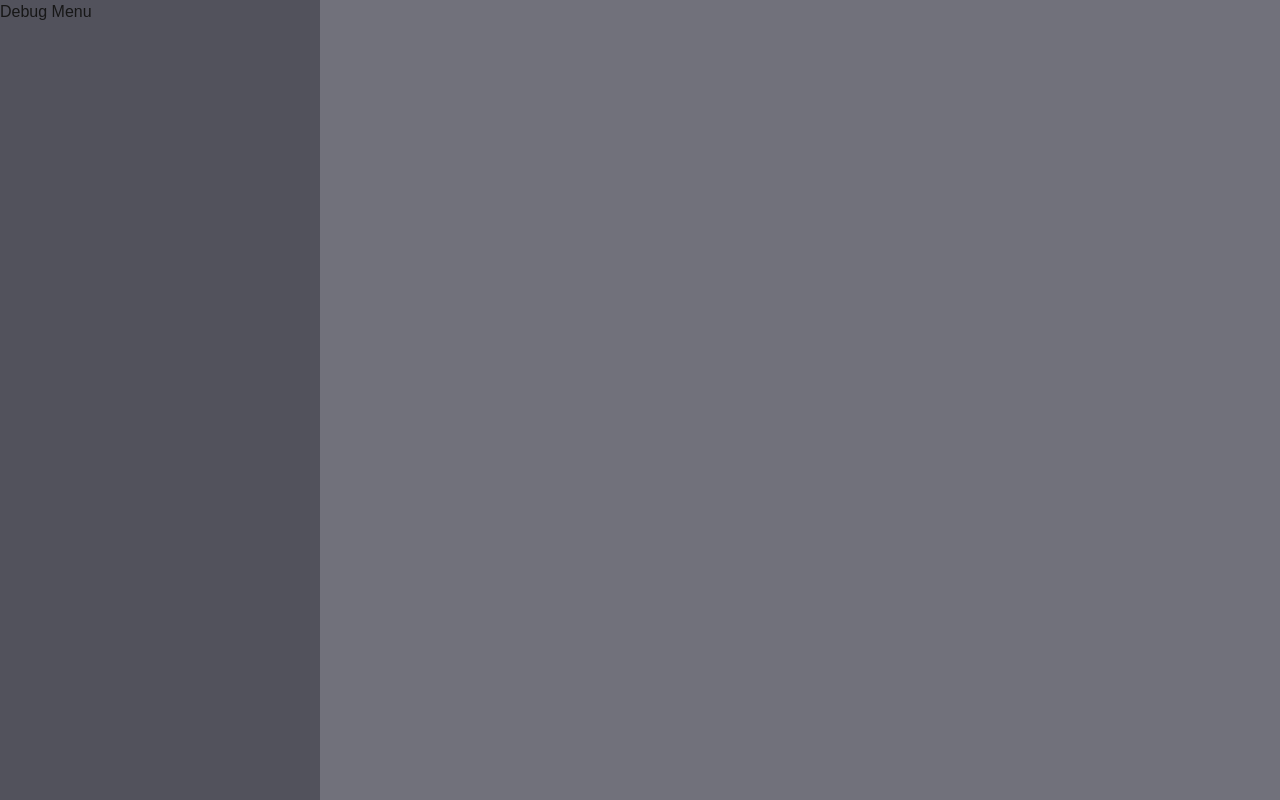
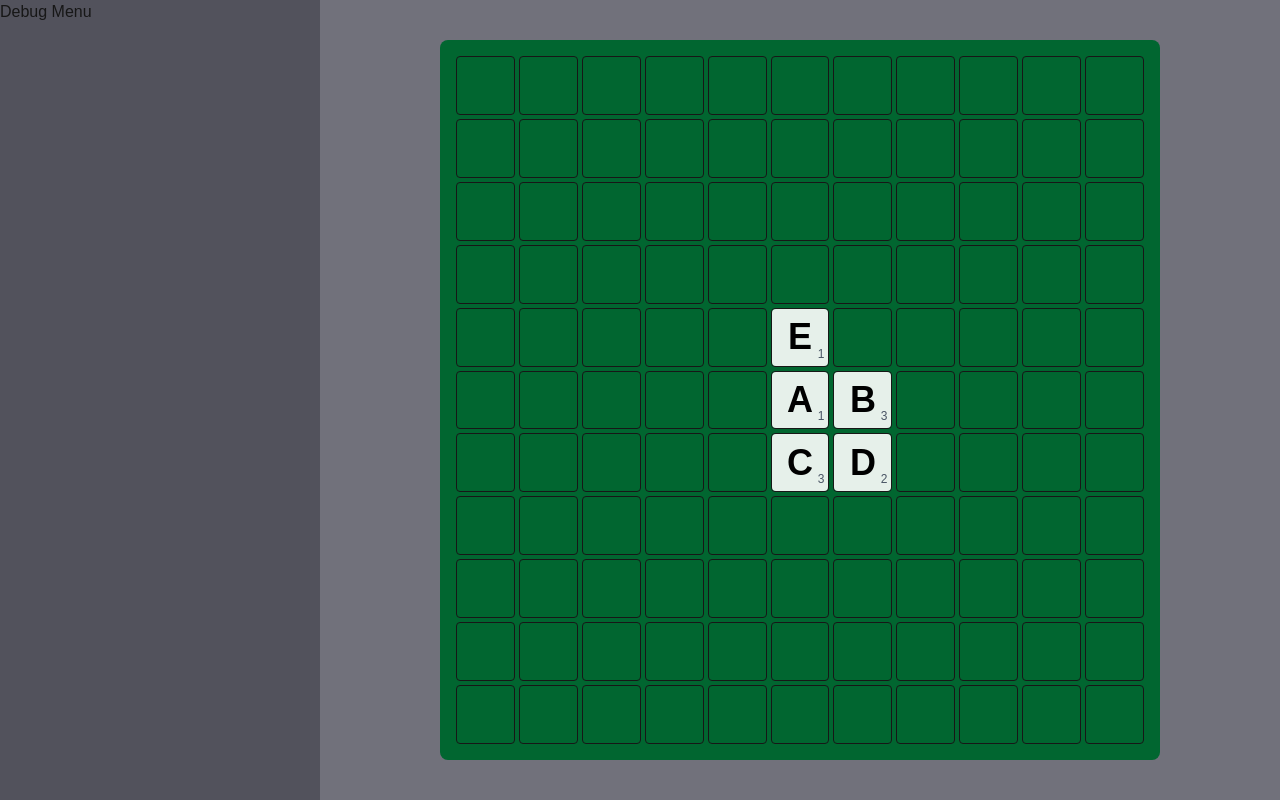
Before and after one commit to atyrode/pad, a Next.js app: page / in a window 1280 px wide. Built offline with nearby package versions, Linux system fonts and the light colour scheme.

Commit message:
feat: implement drag-and-drop functionality with Board component and integrate it into Home layout

```diff
--- a/app/page.tsx
+++ b/app/page.tsx
@@ -1,11 +1,13 @@
 import Tile from "@/src/components/Tile";
 import DebugMenu from "../src/components/DebugMenu";
+import Board from "../src/components/Board";
 
 export default function Home() {
   return (
     <div id="main" className="h-screen w-screen bg-zinc-500 flex">
       <DebugMenu />
-      <div id="game-area" className="w-3/4 h-full bg-zinc-500">
+      <div id="game-area" className="grow bg-zinc-500 flex items-center justify-center">
+        <Board />
       </div>
     </div>
   );
--- a/src/components/Board.tsx
+++ b/src/components/Board.tsx
@@ -0,0 +1,192 @@
+"use client";
+
+import React, { useState } from 'react';
+import {
+  DndContext,
+  DragEndEvent,
+  DragOverlay,
+  DragStartEvent,
+  PointerSensor,
+  useSensor,
+  useSensors,
+  closestCenter,
+  useDraggable,
+  useDroppable,
+} from '@dnd-kit/core';
+import Tile from './Tile';
+
+interface TileData {
+  id: string;
+  value: string;
+  score: number;
+}
+
+type BoardState = (TileData | null)[][];
+
+interface BoardCellProps {
+  tile: TileData | null;
+  row: number;
+  col: number;
+}
+
+function BoardCell({ tile, row, col }: BoardCellProps) {
+  const { attributes, listeners, setNodeRef: setDraggableRef, transform, isDragging } = useDraggable({
+    id: tile ? tile.id : `empty-${row}-${col}`,
+    disabled: !tile, // Only tiles can be dragged, not empty slots
+  });
+
+  const { setNodeRef: setDroppableRef, isOver } = useDroppable({
+    id: tile ? tile.id : `empty-${row}-${col}`,
+  });
+
+  const setNodeRef = (node: HTMLElement | null) => {
+    setDraggableRef(node);
+    setDroppableRef(node);
+  };
+
+  const style = transform ? {
+    transform: `translate3d(${transform.x}px, ${transform.y}px, 0)`,
+  } : undefined;
+
+  return (
+    <div
+      ref={setNodeRef}
+      style={style}
+      className={`aspect-square border rounded-sm flex items-center justify-center min-w-[40px] min-h-[40px] ${
+        tile
+          ? 'opacity-100 cursor-grab active:cursor-grabbing'
+          : ''
+      }`}
+      {...(tile ? listeners : {})}
+      {...(tile ? attributes : {})}
+    >
+      {tile && (
+        <Tile value={tile.value} score={tile.score} />
+      )}
+    </div>
+  );
+}
+
+export default function Board() {
+  // Initialize 11x11 board with some sample tiles
+  const [board, setBoard] = useState<BoardState>(() => {
+    const initialBoard: BoardState = Array(11).fill(null).map(() => Array(11).fill(null));
+
+    // Add some sample tiles for testing
+    initialBoard[5][5] = { id: 'tile-1', value: 'A', score: 1 };
+    initialBoard[5][6] = { id: 'tile-2', value: 'B', score: 3 };
+    initialBoard[6][5] = { id: 'tile-3', value: 'C', score: 3 };
+    initialBoard[6][6] = { id: 'tile-4', value: 'D', score: 2 };
+    initialBoard[4][5] = { id: 'tile-5', value: 'E', score: 1 };
+
+    return initialBoard;
+  });
+
+  const [activeId, setActiveId] = useState<string | null>(null);
+
+  const sensors = useSensors(
+    useSensor(PointerSensor, {
+      activationConstraint: {
+        distance: 8,
+      },
+    })
+  );
+
+  const handleDragStart = (event: DragStartEvent) => {
+    setActiveId(event.active.id as string);
+  };
+
+  const handleDragEnd = (event: DragEndEvent) => {
+    const { active, over } = event;
+
+    if (!over) {
+      setActiveId(null);
+      return;
+    }
+
+    const activeId = active.id as string;
+    const overId = over.id as string;
+
+    // Find positions of active and over tiles
+    let activePos: { row: number; col: number } | null = null;
+    let overPos: { row: number; col: number } | null = null;
+
+    for (let row = 0; row < 11; row++) {
+      for (let col = 0; col < 11; col++) {
+        if (board[row][col]?.id === activeId) {
+          activePos = { row, col };
+        }
+        if (board[row][col]?.id === overId) {
+          overPos = { row, col };
+        }
+      }
+    }
+
+    // If dragging to an empty slot, find the empty slot position
+    if (!overPos && overId.startsWith('empty-')) {
+      const [, rowStr, colStr] = overId.split('-');
+      overPos = { row: parseInt(rowStr), col: parseInt(colStr) };
+    }
+
+    if (activePos && overPos) {
+      setBoard((prevBoard) => {
+        const newBoard = prevBoard.map(row => [...row]);
+
+        // Swap tiles
+        const activeTile = newBoard[activePos.row][activePos.col];
+        const overTile = newBoard[overPos.row][overPos.col];
+
+        newBoard[activePos.row][activePos.col] = overTile;
+        newBoard[overPos.row][overPos.col] = activeTile;
+
+        return newBoard;
+      });
+    }
+
+    setActiveId(null);
+  };
+
+  const getActiveTile = (): TileData | null => {
+    if (!activeId) return null;
+
+    for (let row = 0; row < 11; row++) {
+      for (let col = 0; col < 11; col++) {
+        if (board[row][col]?.id === activeId) {
+          return board[row][col];
+        }
+      }
+    }
+    return null;
+  };
+
+  return (
+    <DndContext
+      sensors={sensors}
+      collisionDetection={closestCenter}
+      onDragStart={handleDragStart}
+      onDragEnd={handleDragEnd}
+    >
+      <div className="grow max-w-3/4 grid grid-cols-11 gap-1 p-4 bg-green-800 rounded-lg">
+        {board.map((row, rowIndex) =>
+          row.map((tile, colIndex) => (
+            <BoardCell
+              key={`${rowIndex}-${colIndex}`}
+              tile={tile}
+              row={rowIndex}
+              col={colIndex}
+            />
+          ))
+        )}
+      </div>
+
+      <DragOverlay>
+        {activeId ? (
+            <Tile
+              value={getActiveTile()?.value || ''}
+              score={getActiveTile()?.score || 0}
+            />
+        ) : null}
+      </DragOverlay>
+    </DndContext>
+  );
+}
--- a/src/components/Tile.tsx
+++ b/src/components/Tile.tsx
@@ -6,9 +6,9 @@ export default function Tile({
 }) {
 
   return (
-    <div id="tile" className="bg-white/90 aspect-square flex items-center justify-center max-w-full max-h-full relative">
+    <div id="tile" className="bg-white/90 aspect-square flex items-center justify-center w-full h-full relative rounded-sm">
         <div id="tile-letter" className="text-4xl font-bold text-black leading-none">{value}</div>
-        <div id="tile-score" className="absolute bottom-2 right-3 text-xs font-medium text-gray-600">{score}</div>
+        <div id="tile-score" className="absolute bottom-1 right-1 text-xs font-medium text-gray-600">{score}</div>
     </div>
   );
 }
```
Also changed, not shown: package.json (+5 -2 lines), 1 other file (tests, documents, lock files or other folders).
